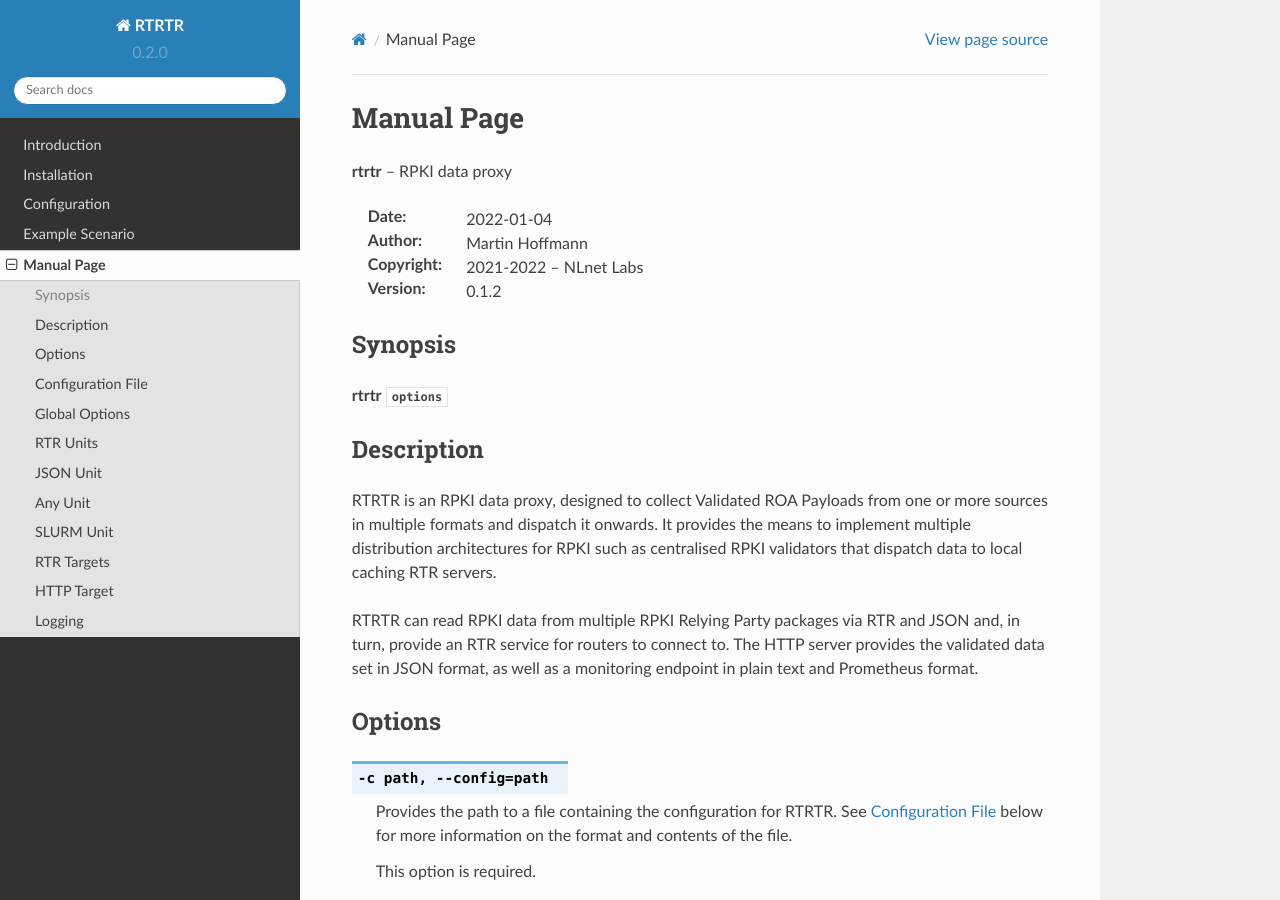
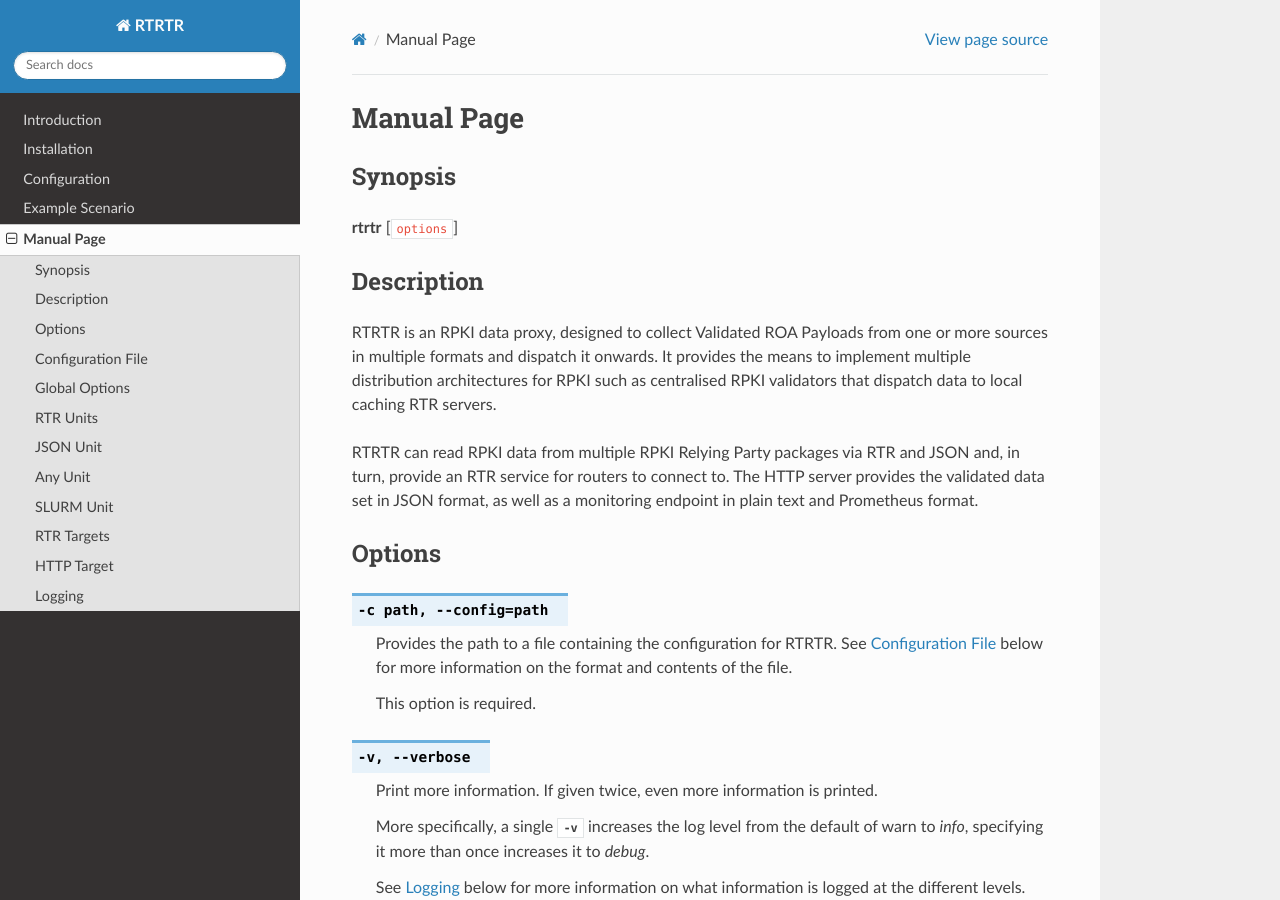
Before and after one commit to NLnetLabs/rtrtr, a Sphinx documentation site: the page built from source/manual-page.rst, in a window 1280 px wide and 900 px high. Built offline with Sphinx 7.4.7 and the Read the Docs theme 2.0.0, drawn with Linux system fonts in a browser that asks for light colours; the version number could not be read and is left out.

```diff
--- a/source/conf.py
+++ b/source/conf.py
@@ -33,9 +33,9 @@ copyright = f'2019–{year}, NLnet Labs'
 author = 'NLnet Labs'
 
 # The short X.Y version
-version = '0.2.0'
+version = ''
 # The full version, including alpha/beta/rc tags
-release = '0.2.0-dev'
+release = ''
 
 # -- Version Warning Banner configuration ------------------------------------
 if versionbanner:
--- a/source/manual-page.rst
+++ b/source/manual-page.rst
@@ -1,30 +1,10 @@
 Manual Page
 ===========
 
-.. only:: html
+Synopsis
+--------
 
-    :command:`rtrtr` – RPKI data proxy
-
-    :Date: 2022-01-04
-    :Author: Martin Hoffmann
-    :Copyright: 2021-2022 – NLnet Labs
-    :Version: 0.1.2
-
-    Synopsis
-    --------
-
-    .. raw:: html
-
-        <p><strong class="command">rtrtr</strong> <code class="xref std
-        std-option docutils literal notranslate"><span
-        class="pre">options</span></code></p>
-
-.. only:: man
-
-    Synopsis
-    --------
-
-    :command:`rtrtr` [options]
+:command:`rtrtr` [``options``]
 
 Description
 -----------
```
